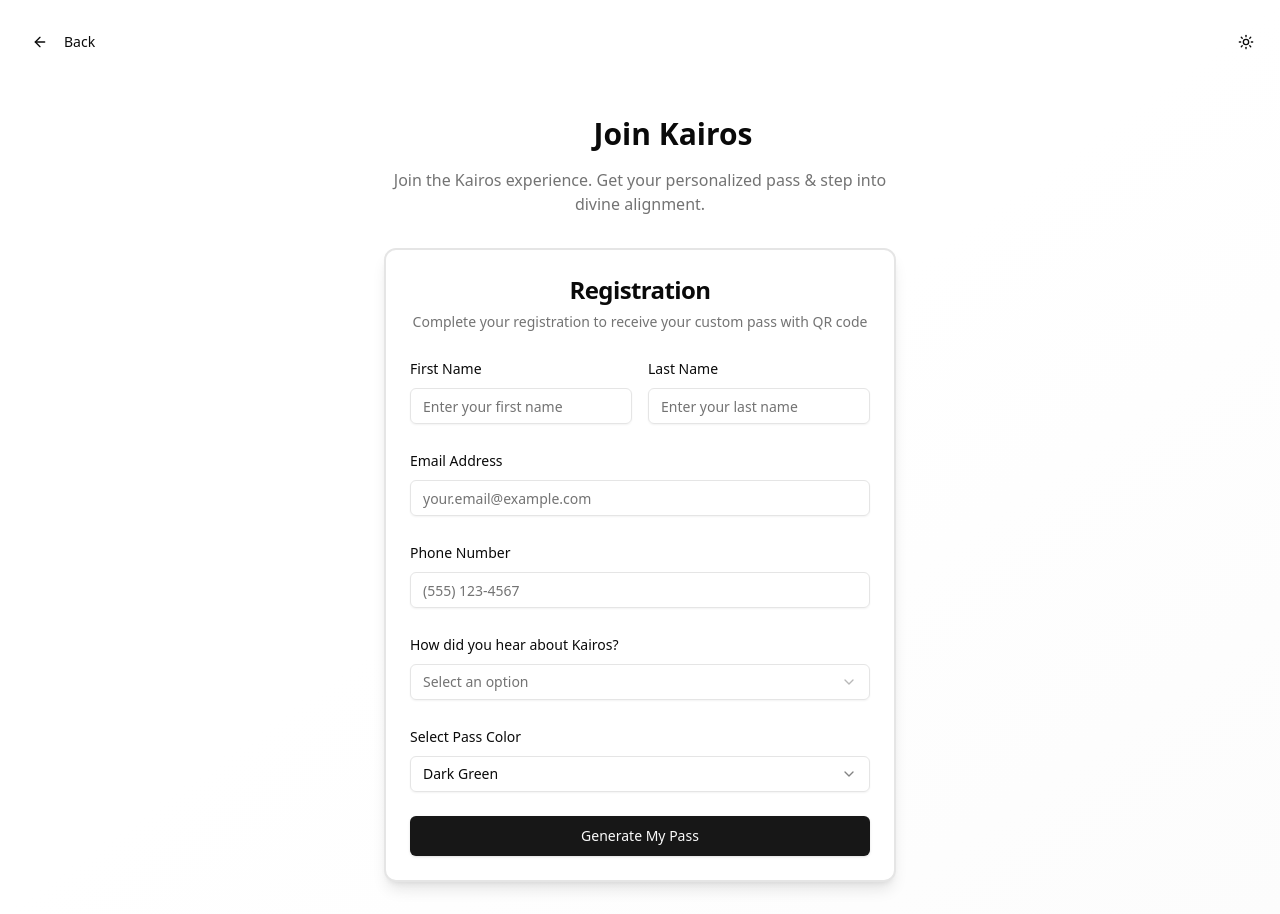
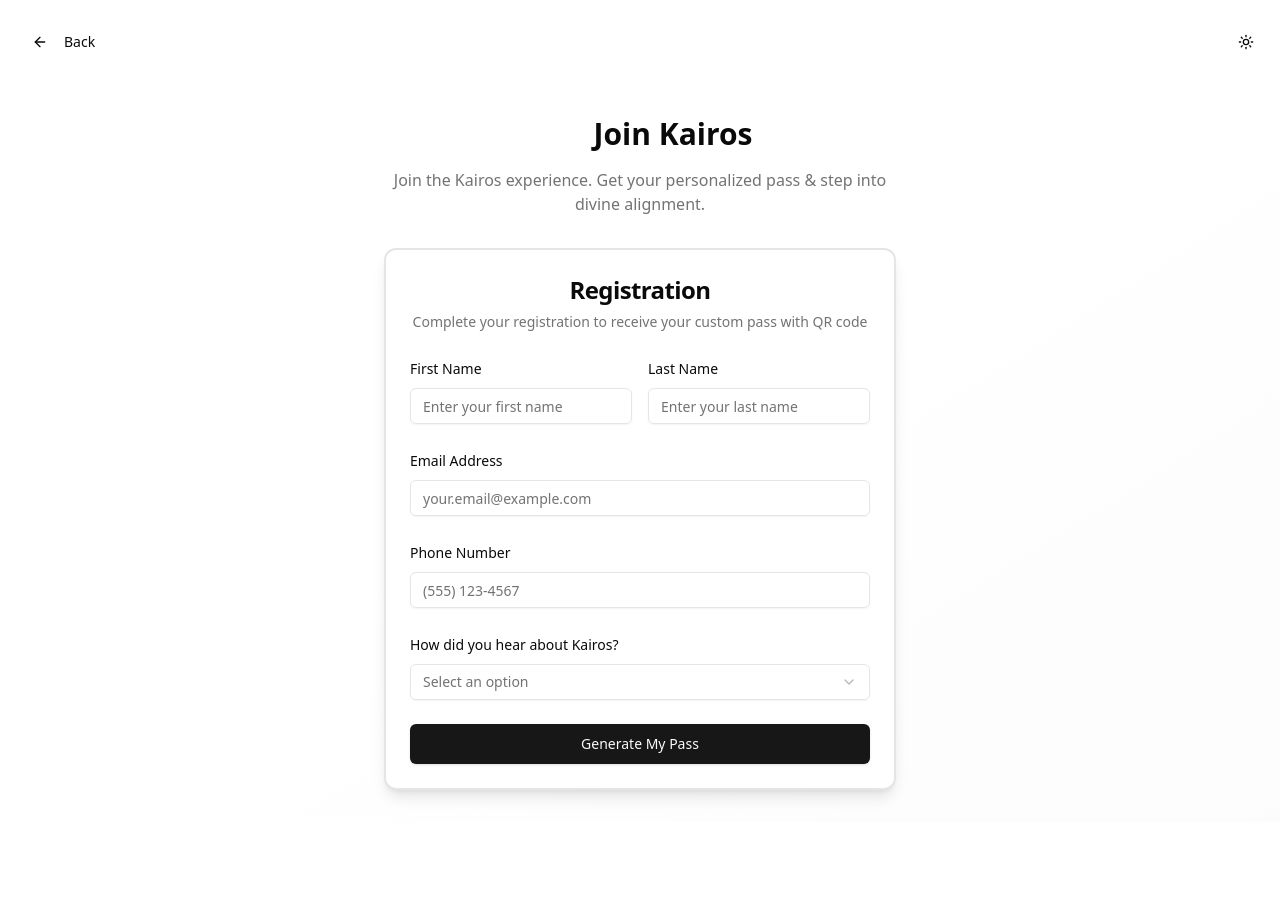
Before and after one commit to nanadotam/1NRI-PASS, a Next.js app: page /register in a window 1280 px wide. After the commit the page ends 822 px from the top, so only its background shows below. Built offline with nearby package versions, Linux system fonts and the light colour scheme.

Commit message:
removed selection on front

```diff
--- a/components/registration-form.tsx
+++ b/components/registration-form.tsx
@@ -15,15 +15,15 @@ import { ArrowLeft, Loader2, Sparkles } from "lucide-react"
 import { ThemeToggle } from "@/components/theme-toggle"
 import Image from "next/image"
 
+const passColorOptions = ["dark-green", "dark-purple", "midnight-blue", "deep-burgundy"] as const
+
 const formSchema = z.object({
   firstName: z.string().min(2, "First name must be at least 2 characters"),
   lastName: z.string().min(1, "Last name is required"),
   phone: z.string().min(10, "Please enter a valid phone number"),
   email: z.string().email("Please enter a valid email address"),
   hearAbout: z.string().min(1, "Please select how you heard about Kairos"),
-  passColor: z.enum(["dark-green", "dark-purple", "midnight-blue", "deep-burgundy"], {
-    required_error: "Please select a pass color",
-  }),
+  // passColor is not included in the form fields anymore
 })
 
 type FormData = z.infer<typeof formSchema>
@@ -43,6 +43,11 @@ const generateKairosId = (): string => {
   return `KAIROS-${randomNumber}`
 }
 
+function getRandomPassColor(): typeof passColorOptions[number] {
+  const idx = Math.floor(Math.random() * passColorOptions.length)
+  return passColorOptions[idx]
+}
+
 export function RegistrationForm() {
   const router = useRouter()
   const { dispatch, submitToBackend } = useTicketing()
@@ -56,17 +61,20 @@ export function RegistrationForm() {
       phone: "",
       email: "",
       hearAbout: "",
-      passColor: "dark-green",
     },
   })
 
   const onSubmit = async (data: FormData) => {
     setIsSubmitting(true)
 
+    // Randomize pass color
+    const passColor = getRandomPassColor()
+
     // Create attendee data
     const attendeeData = {
       id: generateKairosId(),
       ...data,
+      passColor,
       fullName: `${data.firstName} ${data.lastName}`, // For backward compatibility with context
       timestamp: new Date().toISOString(),
     }
@@ -206,29 +214,7 @@ export function RegistrationForm() {
                     )}
                   />
 
-                  <FormField
-                    control={form.control}
-                    name="passColor"
-                    render={({ field }) => (
-                      <FormItem>
-                        <FormLabel>Select Pass Color</FormLabel>
-                        <Select onValueChange={field.onChange} defaultValue={field.value}>
-                          <FormControl>
-                            <SelectTrigger>
-                              <SelectValue placeholder="Select a color" />
-                            </SelectTrigger>
-                          </FormControl>
-                          <SelectContent>
-                            <SelectItem value="dark-green">Dark Green</SelectItem>
-                            <SelectItem value="dark-purple">Dark Purple</SelectItem>
-                            <SelectItem value="midnight-blue">Midnight Blue</SelectItem>
-                            <SelectItem value="deep-burgundy">Deep Burgundy</SelectItem>
-                          </SelectContent>
-                        </Select>
-                        <FormMessage />
-                      </FormItem>
-                    )}
-                  />
+                  {/* Pass color selection removed and randomized in submission */}
 
                   <Button type="submit" className="w-full" size="lg" disabled={isSubmitting}>
                     {isSubmitting ? (
```
